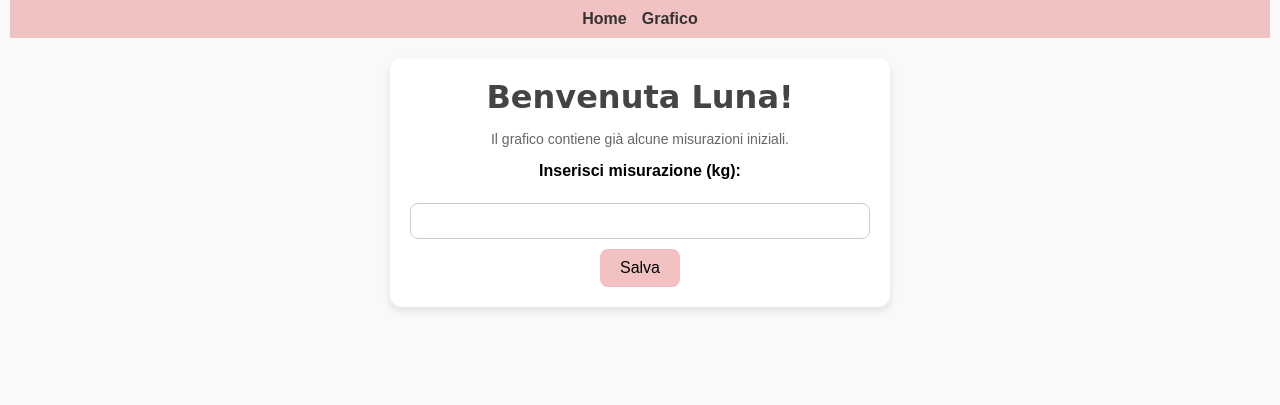
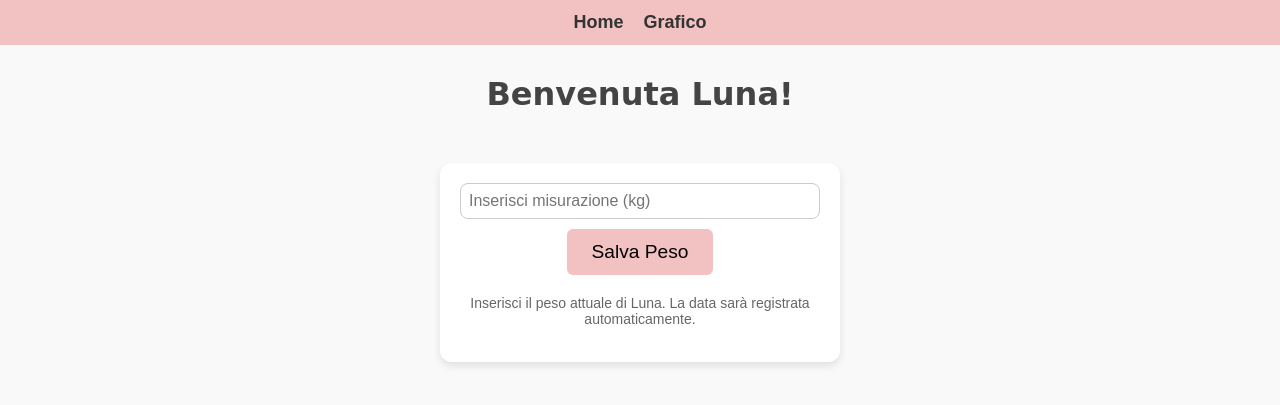
Before and after one commit to MicheleMignosi/pesoLuna, a Flask app: page / in a window 1280 px wide. Shown: the top 405 px of the page. Run offline with Flask 3, Linux system fonts and the light colour scheme.

Commit message:
Update index.html

```diff
--- a/templates/index.html
+++ b/templates/index.html
@@ -1,12 +1,88 @@
-{% extends "base.html" %}
-{% block content %}
+<!DOCTYPE html>
+<html lang="it">
+<head>
+    <meta charset="UTF-8">
+    <meta name="viewport" content="width=device-width, initial-scale=1.0">
+    <title>Benvenuta Luna!</title>
+    <link rel="stylesheet" href="{{ url_for('static', filename='style.css') }}">
+    <style>
+        body {
+            font-family: Arial, sans-serif;
+            margin: 0;
+            padding: 0;
+            text-align: center;
+            background-color: #f9f9f9;
+        }
+        nav {
+            background-color: #f2c2c2;
+            padding: 12px;
+            display: flex;
+            justify-content: center;
+            gap: 20px;
+        }
+        nav a {
+            text-decoration: none;
+            color: #333;
+            font-weight: bold;
+            font-size: 18px;
+        }
+        h1 {
+            font-family: "Comic Sans MS", cursive, sans-serif;
+            color: #444;
+            margin-top: 30px;
+            font-size: 2em;
+        }
+        .container {
+            margin-top: 50px;
+            display: flex;
+            flex-direction: column;
+            align-items: center;
+            width: 90%;
+            max-width: 400px;
+            margin-left: auto;
+            margin-right: auto;
+        }
+        input[type="number"] {
+            padding: 12px;
+            font-size: 1.2em;
+            width: 100%;
+            box-sizing: border-box;
+            margin-bottom: 20px;
+        }
+        button {
+            padding: 12px 24px;
+            font-size: 1.2em;
+            background-color: #f2c2c2;
+            border: none;
+            border-radius: 6px;
+            cursor: pointer;
+        }
+        button:hover {
+            background-color: #e0a8a8;
+        }
+        .info {
+            font-size: 14px;
+            color: #666;
+            margin-top: 20px;
+        }
+    </style>
+</head>
+<body>
+    <nav>
+        <a href="{{ url_for('home') }}">Home</a>
+        <a href="{{ url_for('grafico') }}">Grafico</a>
+    </nav>
+
     <h1>Benvenuta Luna!</h1>
-    <p class="info">Il grafico contiene già alcune misurazioni iniziali.</p>
 
-    <form action="{{ url_for('inserisci') }}" method="POST">
-        <label for="peso">Inserisci misurazione (kg):</label><br>
-        <input type="number" step="0.01" name="peso" id="peso" required>
-        <br>
-        <button type="submit">Salva</button>
-    </form>
-{% endblock %}
+    <div class="container">
+        <form action="{{ url_for('inserisci') }}" method="POST">
+            <input type="number" name="peso" step="0.01" placeholder="Inserisci misurazione (kg)" required>
+            <button type="submit">Salva Peso</button>
+        </form>
+        <div class="info">
+            Inserisci il peso attuale di Luna. La data sarà registrata automaticamente.
+        </div>
+    </div>
+</body>
+</html>
```
